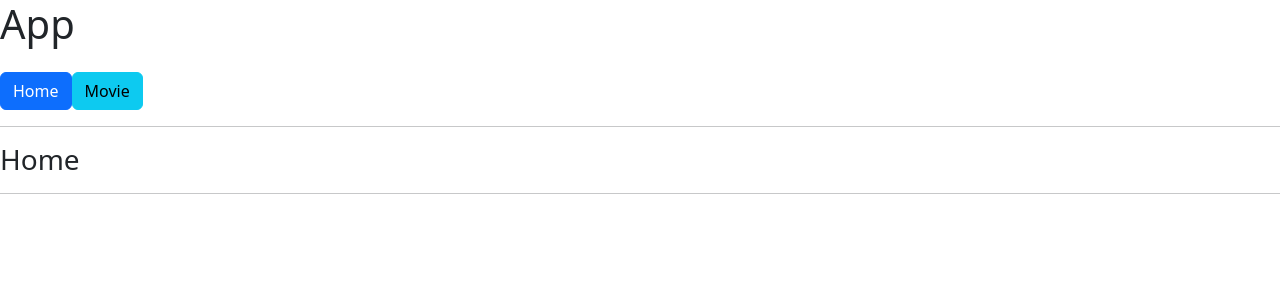
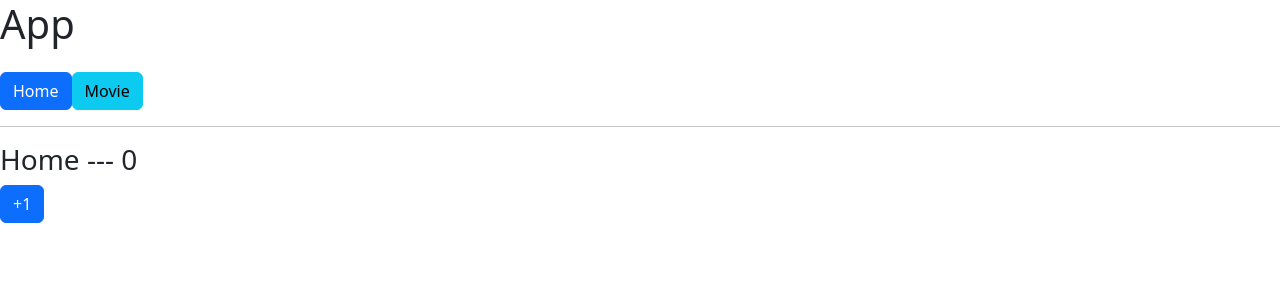
Before and after one commit to lienyun/20220918--component-note, a Vue app: page / in a window 1280 px wide. Shown: the top 300 px of the page. Built offline with nearby package versions, Linux system fonts and the light colour scheme.

Commit message:
<keep-alive>

```diff
--- a/src/components/03.dynamic/App.vue
+++ b/src/components/03.dynamic/App.vue
@@ -6,10 +6,10 @@
     <button type="button" class="btn btn-primary" @click="comName='MyHome'">Home</button>
     <button type="button" class="btn btn-info ml-2" @click="comName='MyMovie'">Movie</button>
     <hr>
-<!--
-    <MyHome />
-    <MyMovie /> -->
-    <component :is="comName"></component>
+    <keep-alive>
+      <component :is="comName"></component>
+    </keep-alive>
+
   </div>
 </template>
 
--- a/src/components/03.dynamic/Home.vue
+++ b/src/components/03.dynamic/Home.vue
@@ -1,7 +1,8 @@
 <template>
   <div>
-    <h3>Home</h3>
-    <hr>
+    <h3>Home --- {{ count }}</h3>
+    <button type="button" class="btn btn-primary" @click="count+=1">+1</button>
+
 
 
   </div>
@@ -13,8 +14,11 @@
     export default {
       name: "MyHome",
       data() {
+        return {
+          count: 0
+        }
+      },
 
-      },
 
 
     }
```
